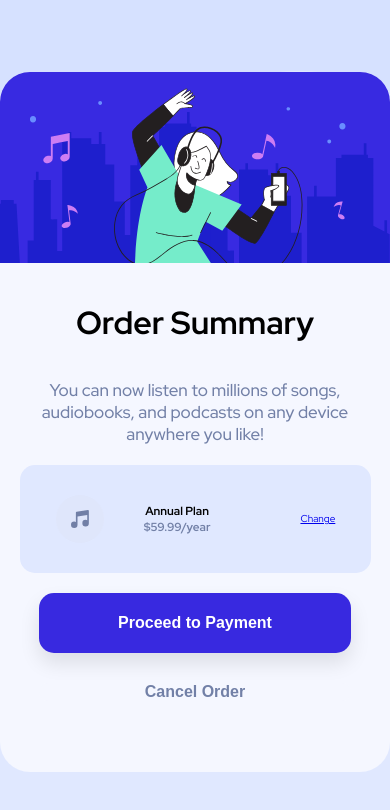
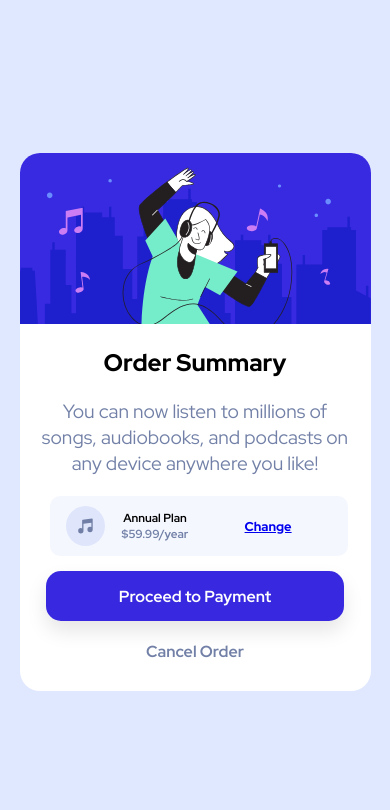
Before and after one commit to pedrosiufc/Order-summary-component-main, a plain HTML site: page index.html in a window 390 px wide. Drawn offline with Linux system fonts and the light colour scheme.

Commit message:
Mudanças de buttons para links no html inclusão da class textDecoration, inclusão de media querie dentro do style.css e alterações no reset, remoção de espaços no html.

```diff
--- a/index.html
+++ b/index.html
@@ -19,38 +19,31 @@
   <link rel="stylesheet" href="./src/css/style.css">
 
 </head>
-
 <body>
-
   <main class="container-music-plan">
-
     <section class="container-card-music">
       <section class="container-img">
         <img src="./src/images/illustration-hero.svg" alt="Pessoa Escutando Música">
       </section>
-
       <div class="container-info">
         <h1>Order Summary</h1>
-        <p>
+        <p class="texto">
           You can now listen to millions of songs, audiobooks, and podcasts on any
           device anywhere you like!
         </p>
         <div class="card-plan">
           <img src="./src/images/icon-music.svg" alt="Icone Music">
-          <section class="plan">
+          <div class="plan">
             <h3>Annual Plan <span class="texto">$59.99/year</span></h3>
-          </section>
-          <a href="#">Change</a>
+          </div>
+          <a href="#" id="textDecoration">Change</a>
         </div>
-        <section class="buttons">
-          <button class="btn-payment">Proceed to Payment</button>
-          <button class="btn-cancel texto">Cancel Order</button>
+        <section class="links">
+          <a href="#" class="link-payment textDecoration">Proceed to Payment</a>
+          <a href="#" class="link-cancel texto textDecoration">Cancel Order</a>
         </section>
       </div>
     </section>
-
   </main>
-
 </body>
-
 </html>
--- a/src/css/reset.css
+++ b/src/css/reset.css
@@ -3,9 +3,3 @@
     padding: 0;
     box-sizing: border-box;
 }
-
-button{
-    background: none;
-    border: none;
-    cursor: pointer;
-}
--- a/src/css/style.css
+++ b/src/css/style.css
@@ -1,4 +1,4 @@
-body{
+body {
     font-family: "Red Hat Display";
     font-size: 62.5%;
     background-color: var(--blue-100);
@@ -6,111 +6,135 @@ body{
     background-repeat: no-repeat;
     background-position: center top;
     background-size: 100% auto;
-    min-height: 100vh;
+    width: 100vw;
+    height: 900px;
     margin: 0;
-    /* margin-top: 100px; */
     display: flex;
     justify-content: center;
     align-items: center;
-
-
 }
 
-.container-music-plan{
+.container-music-plan {
+    width: 450px;
+    min-height: 520px;
+    background-color: white;
+    border-radius: 20px;
     display: flex;
-    justify-content: center;
-    align-items: center;
-    width: 100vw;
-    height: 100vh;
-
+    flex-direction: column;
 }
 
-.container-card-music{
-    justify-content: center;
+.container-card-music .container-img img {
+    width: 100%;
+    border-top-left-radius: 20px;
+    border-top-right-radius: 20px;
+}
+
+.container-info h1 {
+    font-size: 1.5rem;
+    font-weight: 800;
+    text-align: center;
+    margin-top: 20px;
+}
+
+.container-info p {
+
+    padding: 20px;
+    text-align: center;
+    font-size: 1.2rem;
+}
+
+.card-plan {
+    display: flex;
+    justify-content: space-evenly;
+    flex-direction: row;
     align-items: center;
     background-color: var(--blue-50);
-    height: 700px;
-    width: 450px;
-    border-radius: 30px;
+    border-radius: 10px;
+    width: 85%;
+    margin-left: 30px;
 }
 
-.container-img img{
-    justify-content: center;
-    align-items: center;
-    width: 100%;
-    border-top-left-radius: 30px;
-    border-top-right-radius: 30px;
+.container-info .card-plan img {
+    margin-left: -50px;
+    display: flex;
+    padding: 10px;
 }
 
-.container-card-music h1{
-    font-size: 2rem;
-    text-align: center;
-    padding: 35px;
+.card-plan .plan h3 {
+    display: flex;
+    align-items: center;
+    flex-direction: column;
+    margin-left: -50px;
 }
 
-.container-card-music p{
-    color: var(--gray-600);
-    align-items: center;
-    text-align: center;
-    font-size: 17px;
-    padding: 0px 40px;
-    font-weight: 500;
-}
-.card-plan{
-    display: flex;
-    justify-content: center;
-    align-items: center;
-    padding: 30px;
-    background-color: var(--blue-100);
-    width: 90%;
-    border-radius: 15px;
-    margin-top: 20px;
-    margin-left: 20px;
+a {
+    font-size: 0.8rem;
+    font-weight: 800;
 }
 
-.card-plan .plan h3{
-    display: flex;
-    justify-content: center;
-    align-items: center;
-    flex-direction: column;
-    padding-left: 40px;
-    padding-right: 90px;
-
-}
-
-.buttons{
-    margin-top: 20px;
+.links {
+    margin-top: 5px;
     display: flex;
     justify-content: space-between;
     align-items: center;
     flex-direction: column;
-
 }
 
-.btn-payment{
+.link-payment {
+    border: none;
     font-size: 1rem;
     font-weight: 700;
+    margin-top: 10px;
     color: white;
     background-color: var(--blue-700);
+    align-content: center;
     text-align: center;
-    width: 80%;
-    height: 60px;
+    width: 85%;
+    height: 50px;
     border-radius: 15px;
     box-shadow: 0px 10px 20px rgba(0, 0, 0, 0.1);
 }
 
-.btn-cancel{
-    margin-top: 30px;
+.link-cancel {
+    border: none;
     font-size: 1rem;
     font-weight: 700;
-    background-color: var(--blue-50);
     text-align: center;
-    width: 80%;
-    height: 80%;
-    border-radius: 30px;
+    margin-top: 20px;
+    width: 80%px;
+    height: 50px;
 
 }
 
-.texto{
+.texto {
     color: var(--gray-600);
 }
+
+.textDecoration{
+    text-decoration: none;
+}
+
+@media (max-width: 768px) {
+    body {
+        background-image: none;
+        background-color: var(--blue-100);
+        display: flex;
+        justify-content: center;
+        align-items: center;
+        height: 100vh;
+        width: 100vw;
+    }
+
+    .container-music-plan {
+        width: 90%;
+        margin: 0;
+        border-radius: 20px;
+    }
+
+    .container-info .card-plan img {
+        width: 20%;
+        border-top-left-radius: 20px;
+        border-top-right-radius: 20px;
+    }
+
+}
```
